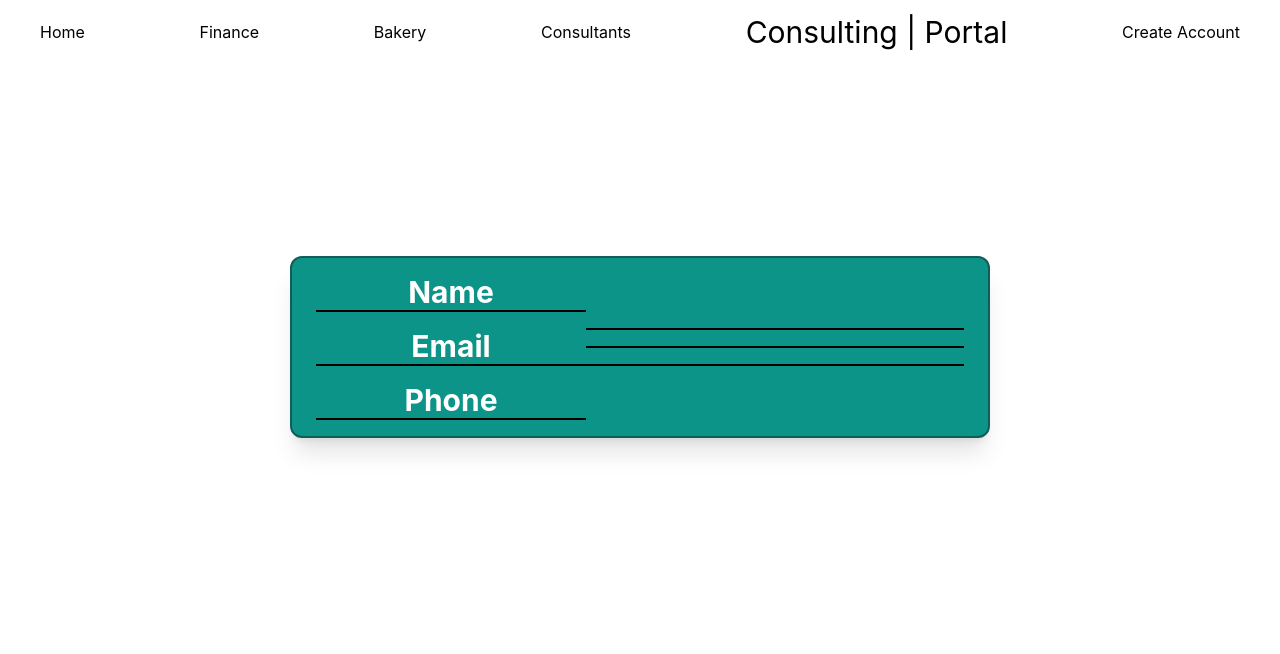
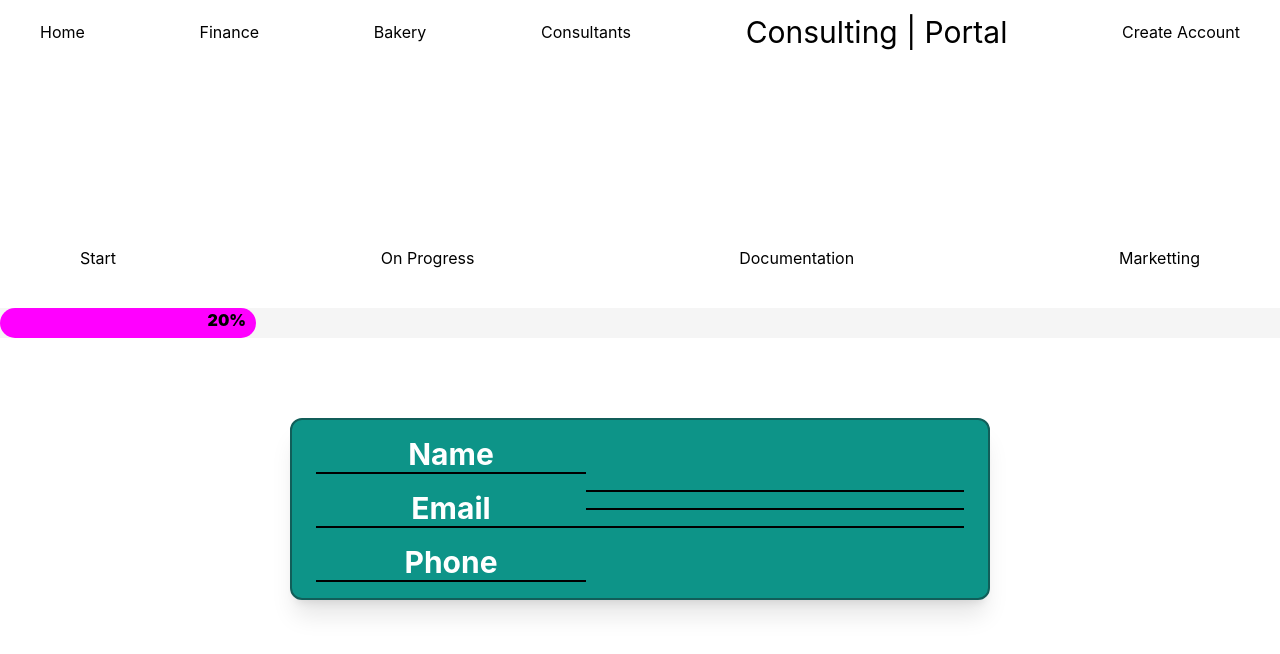
Before and after one commit to tajale72/Project1, a React (Create React App) app in the folder frontend/: page /users/1 in a window 1280 px wide. Shown: the top 654 px of the page. Built offline with nearby package versions, Linux system fonts and the light colour scheme; no server answers.

Commit message:
added progressbar

```diff
--- a/frontend/src/pages/Consultants.js
+++ b/frontend/src/pages/Consultants.js
@@ -1,6 +1,7 @@
 import axios from "axios";
 import React, { useEffect, useState } from "react";
 import { Link } from "react-router-dom";
+
 
 function Consultants() {
   const [users, setUsers] = useState([]);
@@ -28,7 +29,7 @@ function Consultants() {
             <div className="py-4 inline-block min-w-full sm:px-6 lg:px-8">
               <div className="overflow-hidden">
                 <table className="min-w-full text-center">
-                  <thead className="border-b bg-gray-800">
+                  <thead className="border-b bg-gray-900">
                     <tr>
                       <th
                         scope="col"
--- /dev/null
+++ b/frontend/src/pages/user/ProgressStatus.js
@@ -0,0 +1,23 @@
+import React from 'react'
+
+function ProgressStatus() {
+      const Status = {
+		height: '100px',
+		width: '100%',
+		backgroundColor: 'light-blue'
+	}
+
+
+  return (
+    <>
+        <div className="w-ful h-16 flex items-center px-20 justify-between" style={Status}>
+        <div  className="text-black">Start</div>
+        <div className="text-black">On Progress</div>
+        <div  className="text-black">Documentation</div>
+        <div className=" text-black">Marketting</div>
+        </div>
+    </>
+  )
+}
+
+export default ProgressStatus
--- a/frontend/src/pages/user/Users.js
+++ b/frontend/src/pages/user/Users.js
@@ -1,6 +1,8 @@
 import axios from "axios";
 import React, { useEffect, useState } from "react";
 import { useParams } from "react-router-dom";
+import Progressbar from './progressbar';
+import ProgressStatus from './ProgressStatus';
 
 function Users() {
   const { id } = useParams();
@@ -16,8 +18,14 @@ function Users() {
   console.log(user);
   return (
     <>
+
       <div className="h-full w-full flex flex-col mt-32 justify-center items-center">
         {user && (
+          <>
+          <div className="py-4 inline-block min-w-full sm:px-6 lg:px-8">
+          <ProgressStatus/>
+         <Progressbar bgcolor="#ff00ff" progress='20'  height={50} />
+          </div>
           <div className="w-[700px] h-[200] px-6 py-4 flex shadow-xl rounded-xl justify-center items-center bg-teal-600 mt-16 border-teal-800 border-2">
             <div className="w-5/12 flex flex-col space-y-4">
               <h2 className="text-white font-bold text-3xl border-black border-b-2">
@@ -42,6 +50,7 @@ function Users() {
               </h2>
             </div>
           </div>
+          </>
         )}
       </div>
     </>
--- /dev/null
+++ b/frontend/src/pages/user/progressbar.js
@@ -0,0 +1,48 @@
+import React from 'react'
+
+
+
+const Progress_bar = ({bgcolor,progress,height}) => {
+    // const Status = {
+	// 	height: '100px',
+	// 	width: '100%',
+	// 	backgroundColor: 'White',
+    //     borderRadius: 50,
+	// }
+
+	const Parentdiv = {
+		height: '30px',
+		width: '100%',
+		backgroundColor: 'whitesmoke',
+        alignItems: 'center',
+
+	}
+
+	const Childdiv = {
+		height: '100%',
+		width: `${progress}%`,
+		backgroundColor: bgcolor,
+        borderRadius:40,
+		textAlign: 'right'
+	}
+
+	const progresstext = {
+		padding: 10,
+		color: 'black',
+		fontWeight: 900
+	}
+
+	return (
+     <>
+       <div style={Parentdiv}>
+
+        <div style={Childdiv}>
+            <span style={progresstext}>{`${progress}%`}</span>
+        </div>
+        </div>
+     </>
+
+	)
+}
+
+export default Progress_bar;
```
Also changed, not shown: frontend/src/pages/navbar/navbar.js (added).
